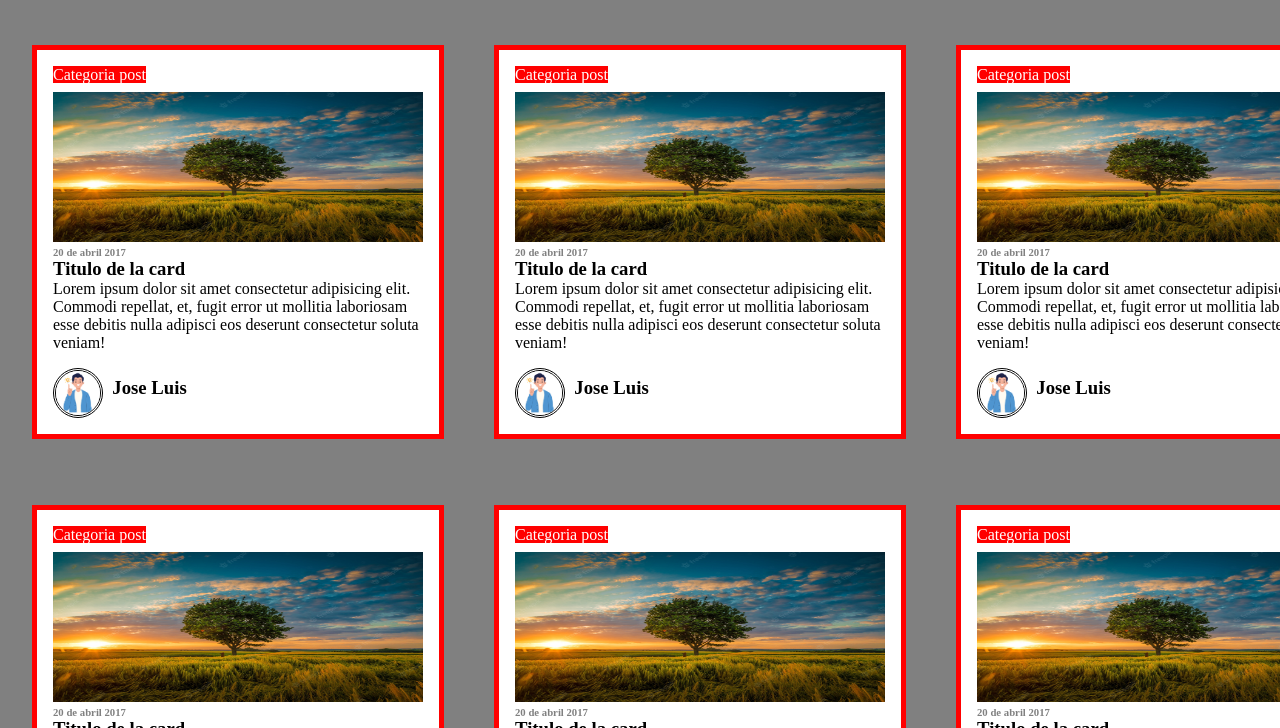
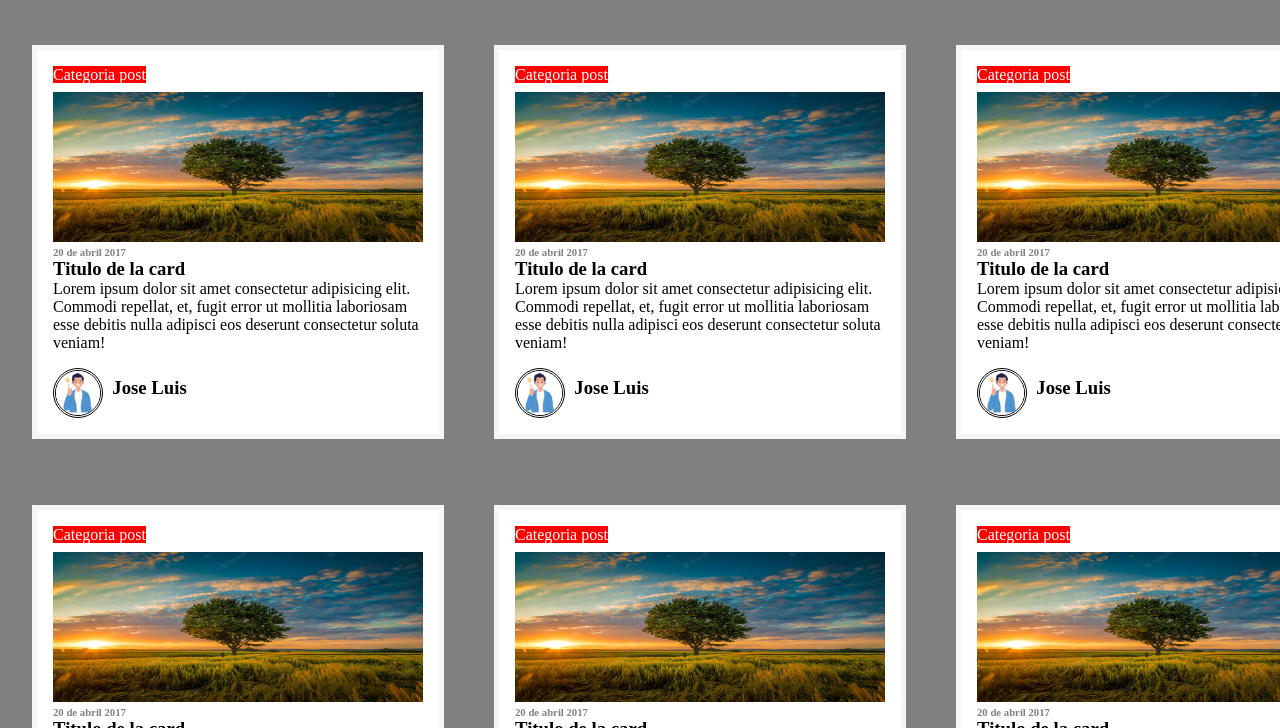
Before and after one commit to srtalucy/mowmo, a plain HTML site: page index.html in a window 1280 px wide. Shown: the part 72-800 px from the top of the page. Drawn offline with Linux system fonts and the light colour scheme.

Commit message:
Cambio el border de las cards

```diff
--- a/style.css
+++ b/style.css
@@ -78,7 +78,7 @@ main article h6{
     color: grey;
 }
 main div{
-    border: 5px solid red;
+    border: 5px solid whitesmoke;
     background-color: white;
     padding: 1em;
     margin-top: 1em;
```
